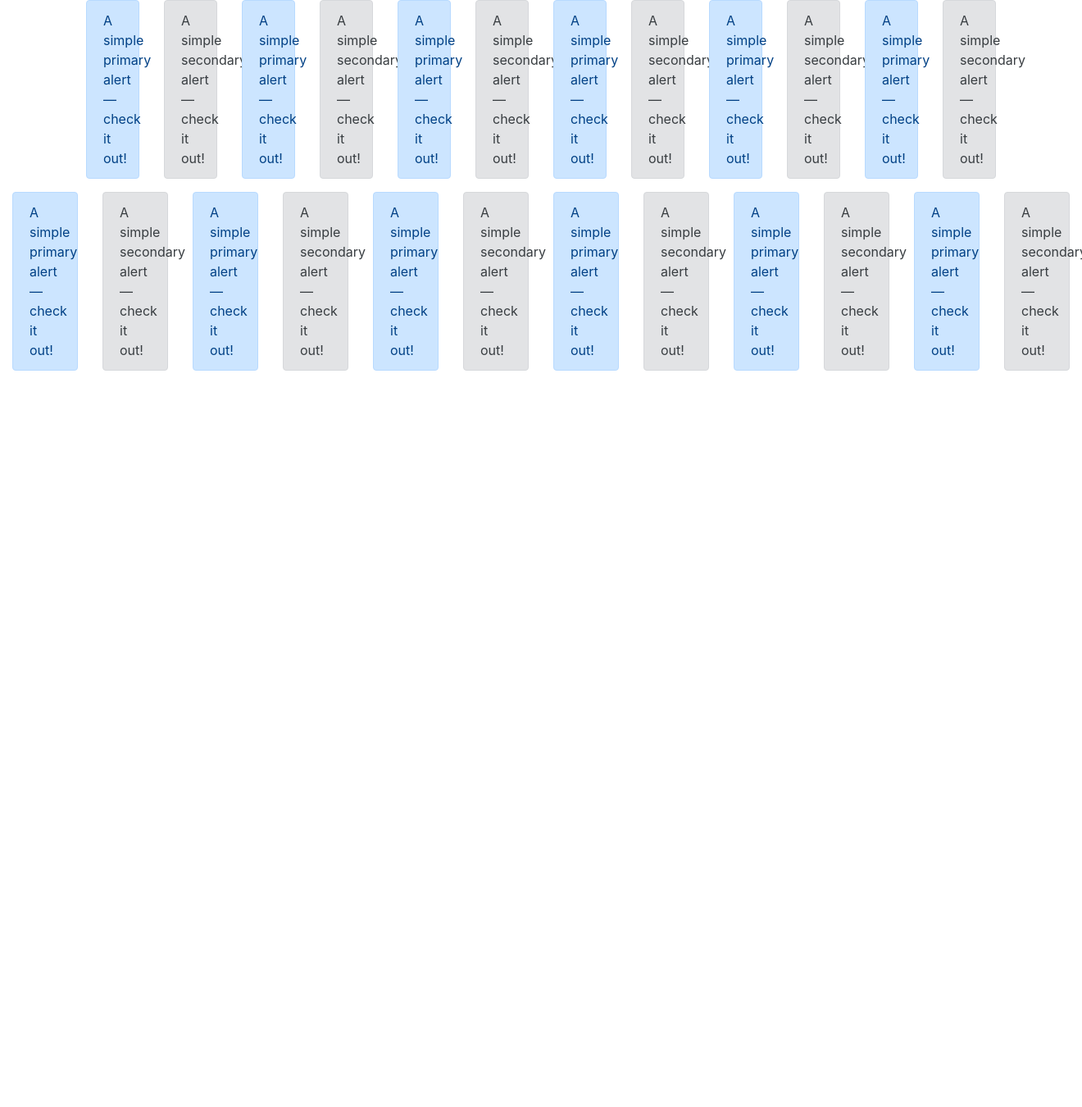
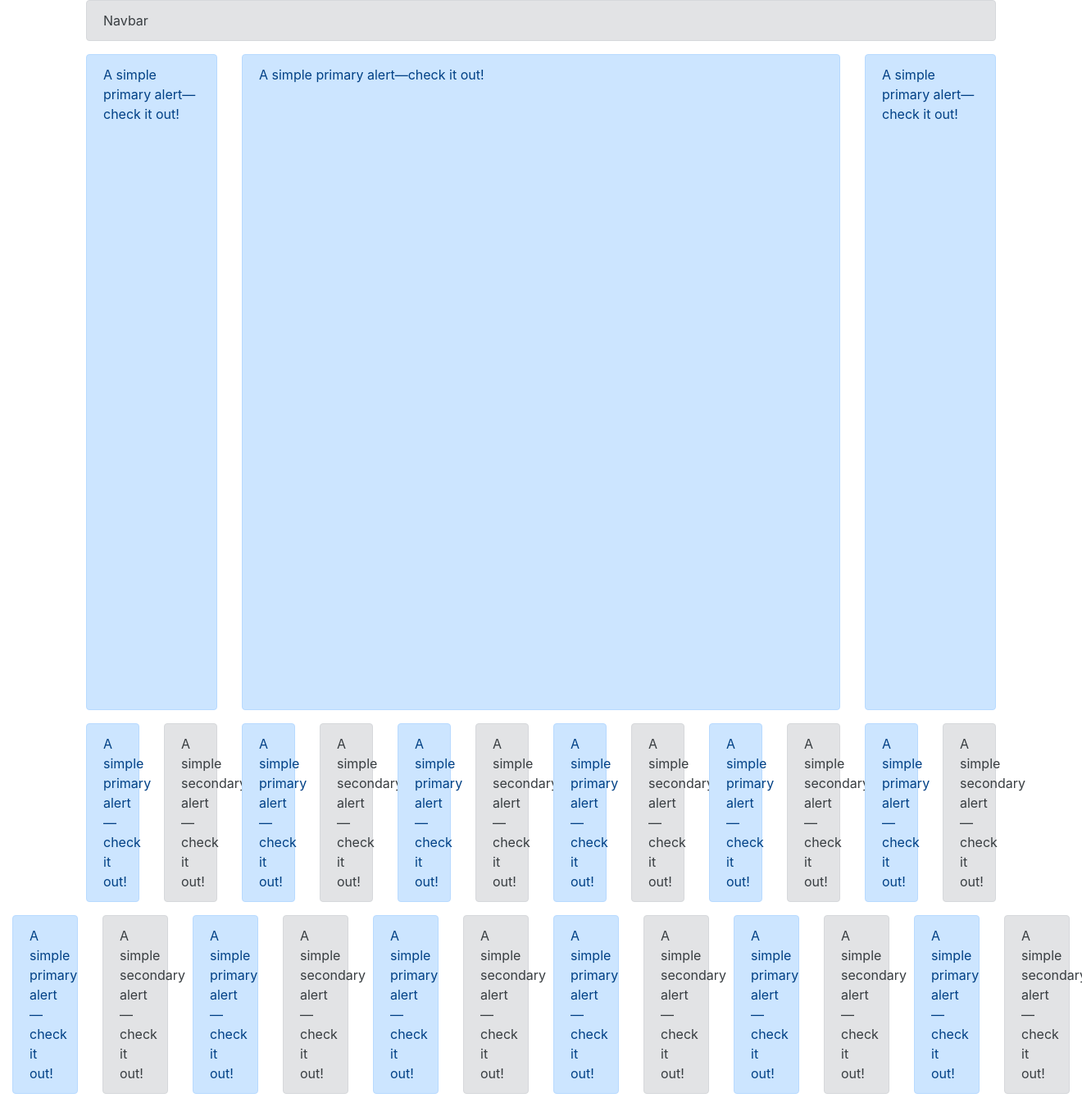
Before and after one commit to ValteirLuciano/ecommerce, a Django app: page /bootstrap/ in a window 1320 px wide. Shown: the whole page at 82% size. Before the commit the page ends 452 px from the top, so only its background shows below. Run offline with Django 3.2, Linux system fonts and the light colour scheme; some libraries are stand-ins or nearby versions.

Commit message:
Tutorial Bootstrap-Altura das colunas

```diff
--- a/core/templates/bootstrap/example.html
+++ b/core/templates/bootstrap/example.html
@@ -11,6 +11,36 @@
         <title>Bootstrap example</title>
     </head>
     <body>
+        <div class='container'>
+
+            <div class="row">
+                <div class="col-12">
+                    <div class="alert alert-secondary" role="alert">
+                          Navbar
+                    </div>
+                </div>
+            </div>
+
+            <div class="row">
+                <div class="col-2">
+                    <div class="alert alert-primary" role="alert" style='min-height: 800px;'>
+                        A simple primary alert—check it out!
+                    </div>
+                </div>
+                <div class="col-8">
+                    <div class="alert alert-primary" role="alert" style='min-height: 800px;'>
+                         A simple primary alert—check it out!
+                    </div>
+                </div>
+                <div class="col-2">
+                    <div class="alert alert-primary" role="alert" style='min-height: 800px;'>
+                        A simple primary alert—check it out!
+                    </div>
+                </div>
+
+            </div>
+        </div>
+
         <div class='container'>
             <div class="row">
                 <div class="col-1">
```
